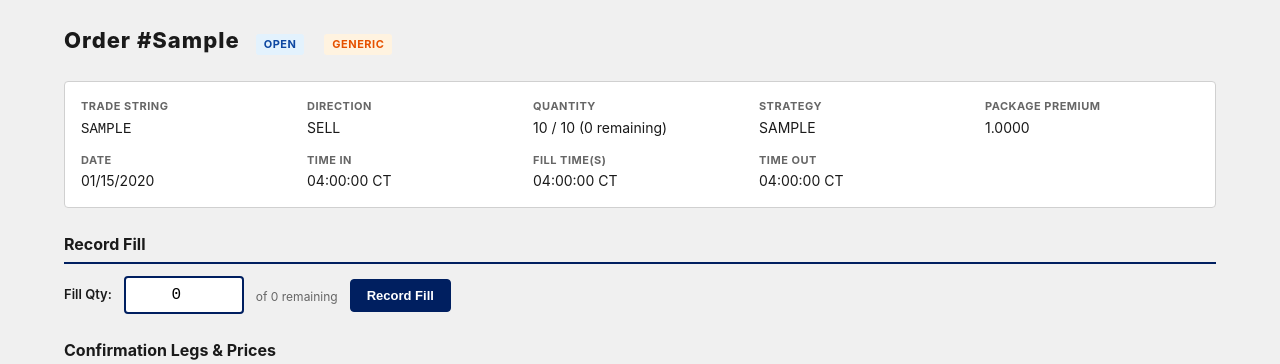
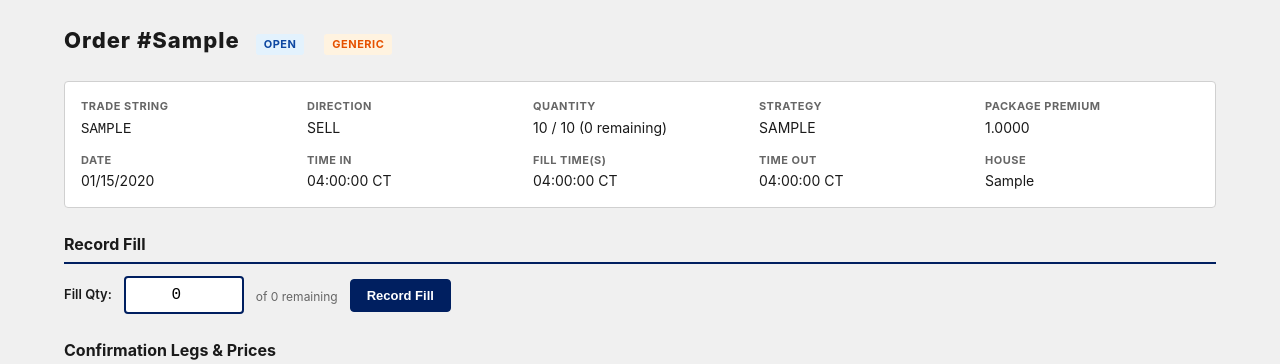
Before and after one commit to mano26/axis-trade-flow, a Flask app: page /orders/1 in a window 1280 px wide. Shown: the part 48-412 px from the top of the page. Run offline with Flask 3, Linux system fonts and the light colour scheme; a user stored in the database is signed in; tables that the repository leaves empty hold one stand-in row (values such as "Sample post").

Commit message:
add house to order detail page

```diff
--- a/app/templates/orders/detail.html
+++ b/app/templates/orders/detail.html
@@ -64,6 +64,10 @@
         <div class="summary-item">
             <label>Time Out</label>
             <span>{{ order.time_out | chicago_time if order.time_out else '—' }}</span>
+        </div>
+        <div class="summary-item">
+            <label>House</label>
+            <span>{{ order.house or '—' }}</span>
         </div>
     </div>
 </section>
```
